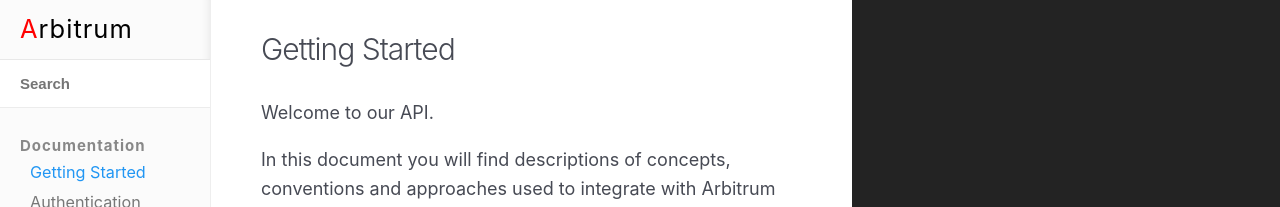
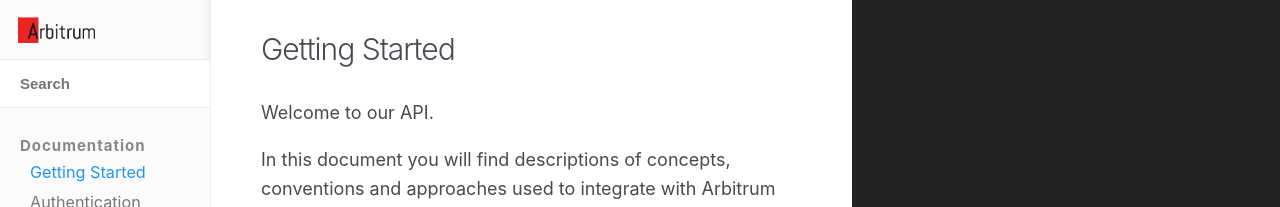
Before and after one commit to BalaclavaLab/arbitrum-api-documentation, a Jekyll site: the page built from index.html, in a window 1280 px wide. Shown: the top 207 px of the page. Built offline with Jekyll 4.4.1, drawn with Linux system fonts in a browser that asks for light colours; nearby versions of some CDN libraries.

Commit message:
Adding Arbitrum API logo

```diff
--- a/_layouts/default.html
+++ b/_layouts/default.html
@@ -23,7 +23,8 @@
 	<body>
 		<header>
 			<h1>
-				<a href="/">Arbitrum</a><!--<img src="/images/logo.svg" height="40" alt="{{ site.title }} logo">-->
+				<!--<a href="/">Arbitrum</a>&lt;!&ndash;<img src="/images/logo.svg" height="40" alt="{{ site.title }} logo">&ndash;&gt;-->
+				<img src="/images/arbitrum_api_logo_no_background.png" alt="{{ site.title }} logo">
 				<button type="button" class="open-nav" id="open-nav"></button>
 			</h1>
 
```
Also changed, not shown: images/arbitrum_api_logo_no_background.png (added).
